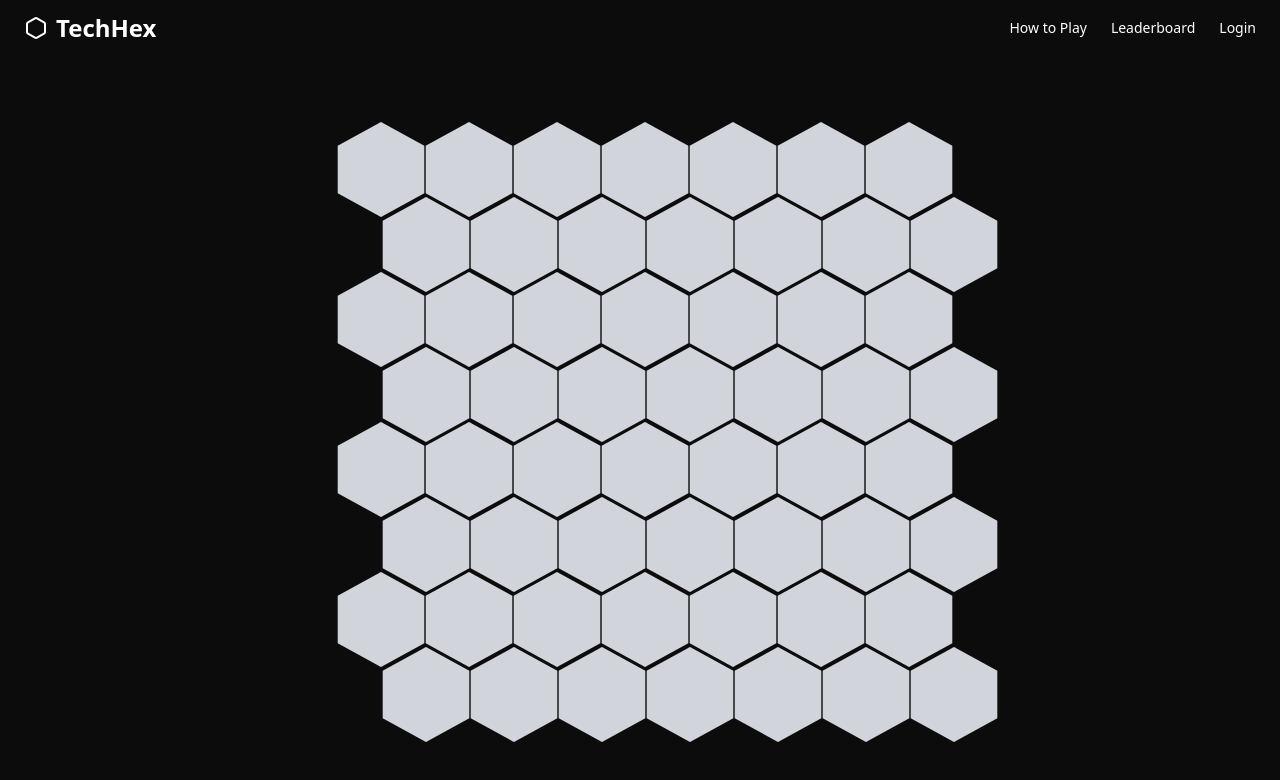
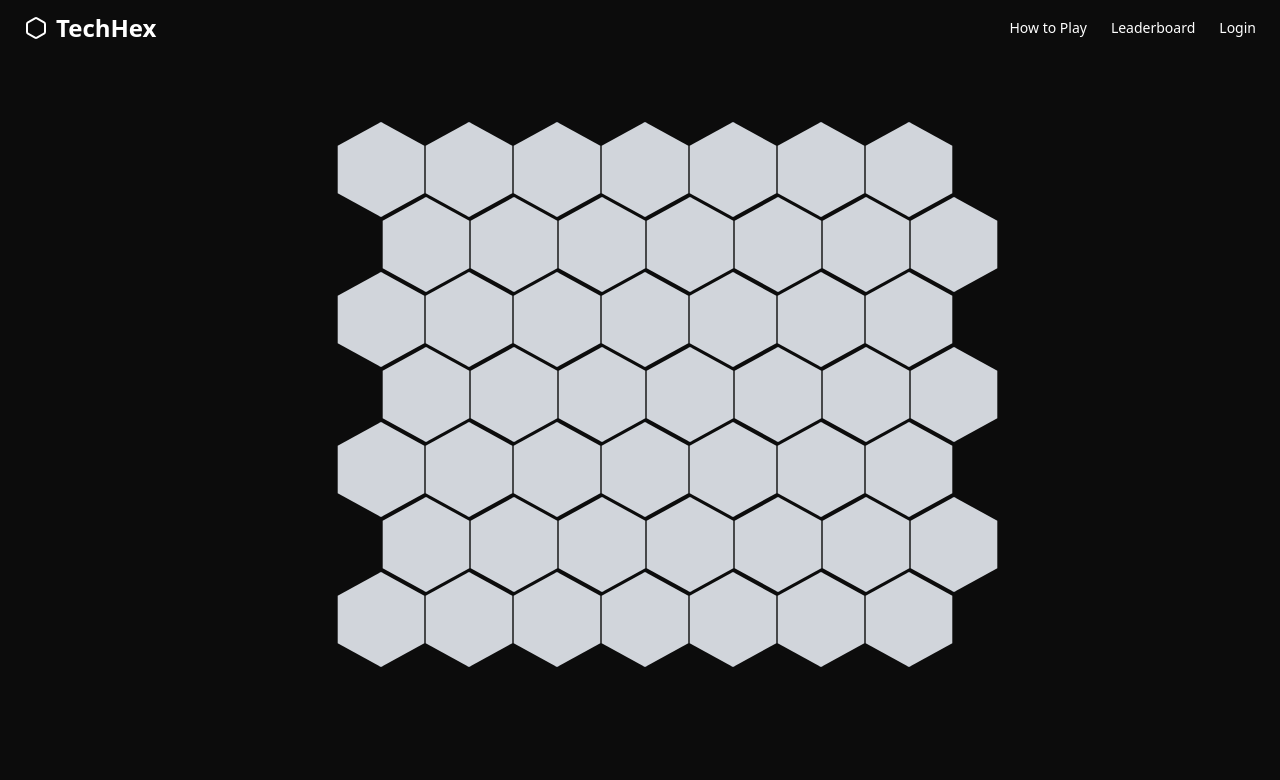
Before and after one commit to aarushicpandey0007/TECH_HEX, a React (Create React App) app: page / in a window 1280 px wide. Both pictures are taken after a click on the button "START PLAYING". Shown: the top 780 px of the page. Built offline with nearby package versions, Linux system fonts and the light colour scheme.

Commit message:
changed dimension from 8*7 to 7*7

```diff
--- a/src/view/view1/Hexagon.tsx
+++ b/src/view/view1/Hexagon.tsx
@@ -45,7 +45,7 @@ const Hexagon: React.FC = () => {
 
     return (
         <div className={`flex flex-col items-center mt-20`}>
-            {renderRows(8, 7)}
+            {renderRows(7, 7)}
         </div>
     );
 };
```
